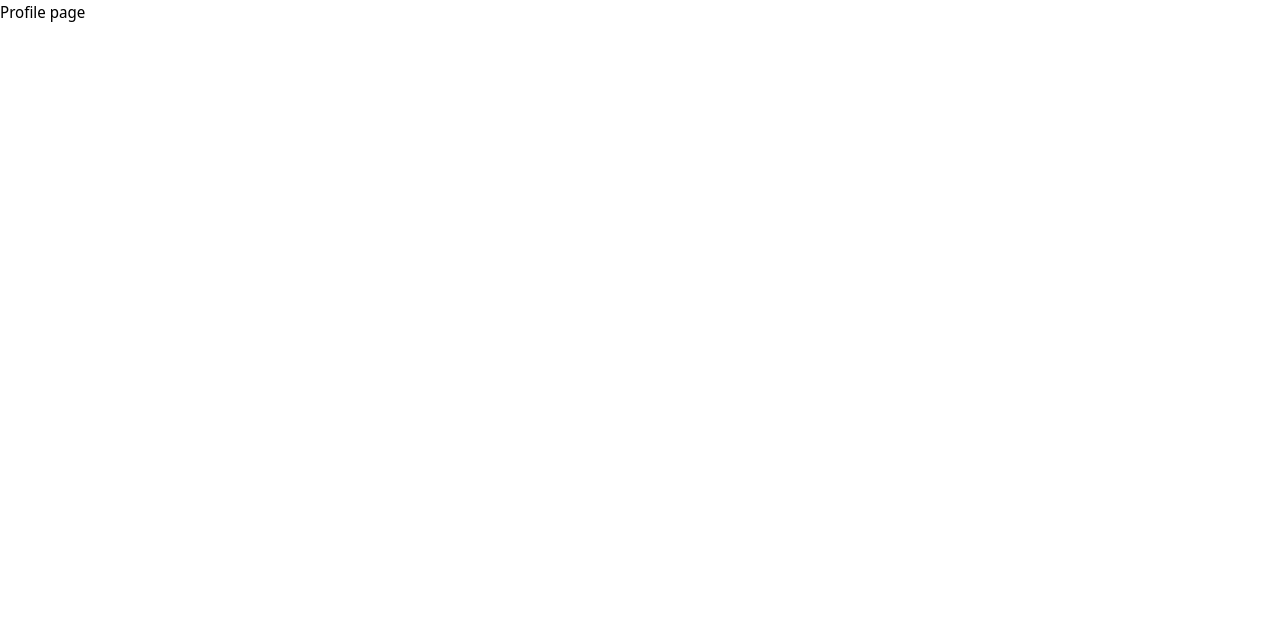
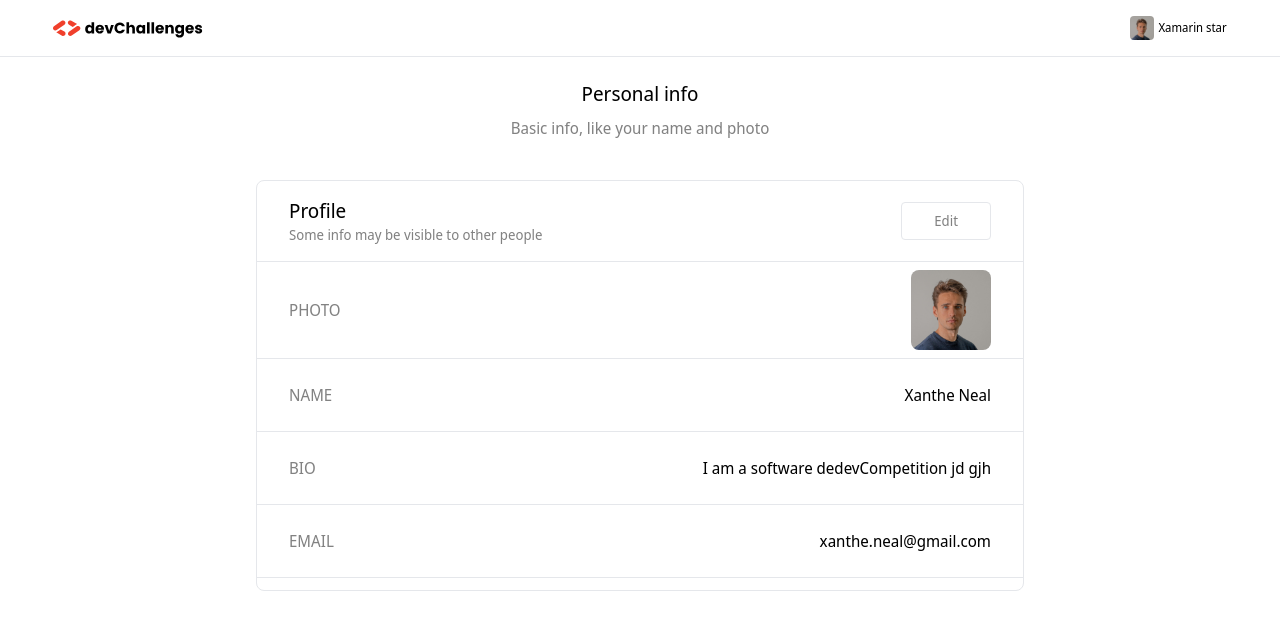
Before and after one commit to addegbenga/devChallenge1, a React (Create React App) app in the folder client/: page /profile in a window 1280 px wide. Shown: the top 630 px of the page. Built offline with nearby package versions, Linux system fonts and the light colour scheme.

Commit message:
profile interface

```diff
--- a/client/src/auth/Login.js
+++ b/client/src/auth/Login.js
@@ -11,12 +11,13 @@ import { MdEmail, MdLock } from "react-icons/md";
 
 export default function Login() {
   return (
-    <div className="flex justify-center items-center h-screen">
-      <div className="border rounded-lg w-11/12 md:w-5/12 p-9">
+    <div className="flex justify-center p-5 md:items-center h-screen">
+      <div className="md:border w-full md:rounded-lg md:w-1/2 md:p-9">
         <div className="flex mb-6">
           <img src={logo} alt="logo" />
         </div>
-        <h1 className="mb-6">Login</h1>
+
+        <h1 className="mb-6 mt-20">Login to your Account</h1>
         <div>
           <form>
             <div className="grid relative">
@@ -33,7 +34,7 @@ export default function Login() {
               <input
                 type="password"
                 placeholder="Password"
-                className="border mb-3 p-2 pl-8 text-sm rounded"
+                className="border mb-4 p-2 pl-8 text-sm rounded"
               />
               <div className="absolute top-2.5 left-2">
                 <MdLock color="#828282" />
@@ -61,7 +62,7 @@ export default function Login() {
             </div>
             <div className="mt-5 text-center">
               <p className="text-xs" style={{ color: "#828282" }}>
-                Already a member?{" "}
+                Dont have an account yet?{" "}
                 <span className="text-blue-500">
                   <Link to="/register">Register</Link>
                 </span>
--- a/client/src/auth/Register.js
+++ b/client/src/auth/Register.js
@@ -11,12 +11,12 @@ import { MdEmail, MdLock } from "react-icons/md";
 
 export default function Register() {
   return (
-    <div className="flex justify-center items-center h-screen">
-      <div className="border rounded-lg w-11/12 md:w-5/12 p-9">
-        <div className="flex mb-6">
+    <div className="flex justify-center p-5 md:items-center h-screen">
+      <div className="md:border md:rounded-lg  md:w-1/2 md:p-9">
+        <div className="flex mb-10">
           <img src={logo} alt="logo" />
         </div>
-        <h1 className="mb-4 text-lg ">
+        <h1 className="mb-4 mt-20 text-lg ">
           Join thousands of learners from around the world
         </h1>
         <p style={{ color: "#333333" }} className="mb-5 text-gray-600 text-sm">
@@ -39,7 +39,7 @@ export default function Register() {
               <input
                 type="password"
                 placeholder="Password"
-                className="border mb-3 p-2 pl-8 text-sm rounded"
+                className="border mb-4 p-2 pl-8 text-sm rounded"
               />
               <div className="absolute top-2.5 left-2">
                 <MdLock color="#828282" />
--- a/client/src/dashboard/Profile.js
+++ b/client/src/dashboard/Profile.js
@@ -1,9 +1,56 @@
-import React from 'react'
-
+import React from "react";
+import Navbar from "../nav/Navbar";
+import avatar from "../assets/avatar.jpg";
 export default function Profile() {
-    return (
-        <div>
-            Profile page
+  return (
+    <div>
+      <Navbar />
+      <div className=" md:w-3/5 md:m-auto md:mt-20 mt-28">
+        <div className="mt-7 flex flex-col items-center">
+          <h1 className="text-xl mb-2">Personal info</h1>
+          <p style={{ color: "#828282" }}>
+            Basic info, like your name and photo
+          </p>
         </div>
-    )
+        <div className="md:border rounded-lg mt-10  ">
+          <div className="flex justify-between md:border-b mb-10 md:mb-2 px-3 md:py-4 items-center md:px-8 ">
+            <div className="flex flex-col ">
+              <h1 className="text-xl">Profile</h1>
+              <p style={{ color: "#828282" }} className="text-sm w-40 md:w-full">
+                Some info may be visible to other people
+              </p>
+            </div>
+            <button
+              style={{ color: "#828282" }}
+              className=" px-5 md:px-8 md:py-2 py-1 border rounded text-sm"
+            >
+              Edit
+            </button>
+          </div>
+          <div className="h-80 overflow-y-scroll">
+            <div className="flex justify-between items-center border-b pb-2 px-3 md:px-8 ">
+              <h1 style={{ color: "#828282" }}>PHOTO</h1>
+              <img src={avatar} className="h-20 w-20 rounded-lg" alt="avt" />
+            </div>
+            <div className="flex py-6 border-b justify-between px-3 md:px-8  ">
+              <h1 style={{ color: "#828282" }}>NAME</h1>
+              <p>Xanthe Neal</p>
+            </div>
+            <div className="flex border-b py-6 justify-between px-3 md:px-8 ">
+              <h1 style={{ color: "#828282" }}>BIO</h1>
+              <p>I am a software dedevCompetition jd gjh</p>
+            </div>
+            <div className="flex py-6 justify-between border-b px-3 md:px-8 ">
+              <h1 style={{ color: "#828282" }}>EMAIL</h1>
+              <p>xanthe.neal@gmail.com</p>
+            </div>
+            <div className="flex py-6 justify-between border-b px-3 md:px-8 ">
+              <h1 style={{ color: "#828282" }}>PASSWORD</h1>
+              <p>*************</p>
+            </div>
+          </div>
+        </div>
+      </div>{" "}
+    </div>
+  );
 }
--- /dev/null
+++ b/client/src/nav/Navbar.js
@@ -0,0 +1,21 @@
+import React from "react";
+import logo from "../assets/logo.svg";
+import avatar from "../assets/avatar.jpg";
+
+export default function Navbar() {
+  return (
+    <div className="fixed w-full bg-white z-10 top-0 ">
+      <div className="bg-white border-b py-4">
+        <div className="flex justify-between w-11/12 m-auto">
+          <img src={logo} alt="logo" />
+          <div className="flex">
+            <img src={avatar} className="w-6 h-6 rounded mr-1" alt="avatar" />
+            <div className="flex items-center">
+              <p className="text-xs">Xamarin star</p>
+            </div>
+          </div>
+        </div>
+      </div>
+    </div>
+  );
+}
```
Also changed, not shown: client/src/assets/avatar.jpg (added).
